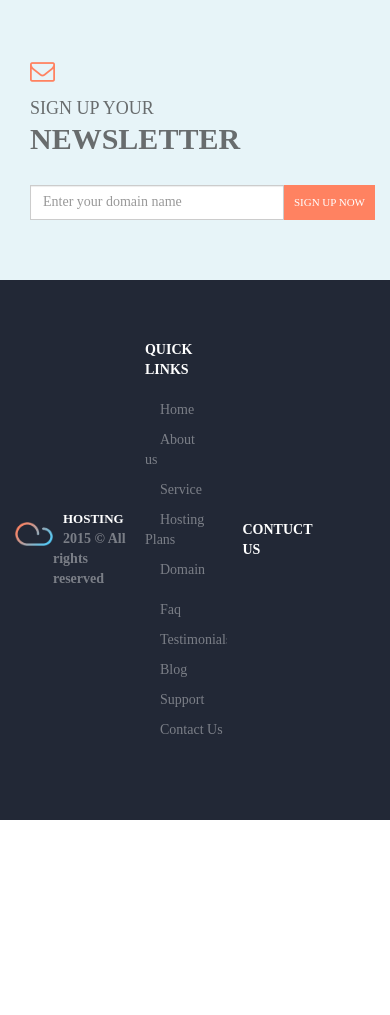
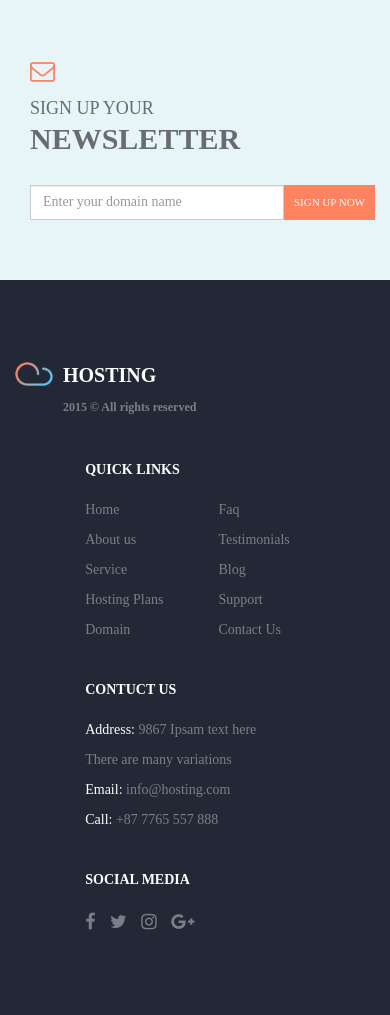
Before and after one commit to puh50/Bootstrap-3-site, a PHP site: page / in a window 390 px wide. Shown: the part 4735-5750 px from the top of the page. Before the commit the page ends 5555 px from the top, so only its background shows below. Run offline with PHP 8.4, Linux system fonts and the light colour scheme.

Commit message:
finish footer

```diff
--- a/Site/css/style.css
+++ b/Site/css/style.css
@@ -25,6 +25,7 @@ a {
 a:hover {
     text-decoration: none;
     cursor: pointer;
+    opacity: 1;
 }
 a:link {
     text-decoration: none;
@@ -115,7 +116,7 @@ a:link {
     color: #161920;
     opacity: 0.5;
 }
-.support-register a:hover, .support-login a:hover {
+.support-register a:hover, .support-login a:hover, .footer-links a:hover {
     opacity: 1;
 }
 
@@ -130,10 +131,9 @@ a:link {
     list-style: none;
 }
 .menu-item a {
-    font-size: 10px;
     color: var(--white);
     text-transform: uppercase;
-    padding: 20px 30px 20px 36px;
+    padding: 20px 24px 20px 25px;
     display: block;
 }
 .menu-item a:hover {
@@ -523,6 +523,9 @@ a:link {
     color: var(--white);
     background-color: var(--darkblue);
 }
+.footer-opacity-4 {
+    opacity: 0.4;
+}
 .footer-flex-block {
     display: flex;
     align-items: center;
@@ -538,7 +541,10 @@ a:link {
     color: var(--white);
     text-transform: none;
     padding-left: 10px;
-    opacity: 0.4;
+}
+.footer-flex-block-list {
+    display: flex;
+    align-items: flex-start;
 }
 .footer-title {
     font-weight: bold;
@@ -550,7 +556,14 @@ a:link {
 }
 .footer-links {
     padding-left: 0;
+    margin-left: -15px;
     float: left;
+}
+.footer-links-contuct {
+    margin-left: 0;
+}
+.footer-links-marg-right {
+    margin-right: 40px;
 }
 .footer-links li {
     padding-left: 0;
@@ -559,16 +572,23 @@ a:link {
 .footer-links a {
     opacity: 0.4;
 }
-.footer-links a:hover {
-    opacity: 1;
+.social-icons {
+    font-size: 20px;
 }
-
+.social-icons a {
+    padding: 0;
+}
+.social-icon, .social-icons a:hover {
+    color: var(--white);
+    margin-right: 15px;
+}
 
 /*Media*/
 
 @media screen and (max-width: 1199px) {
     .menu-item a {
-        padding: 20px 20px 20px 26px;
+        font-size: 12px;
+        padding: 20px 19px 20px 19px;
     }
     .form-group p {
         font-size: 14px;
@@ -604,6 +624,12 @@ a:link {
     }
     .features-list-block, .button-block-view-all {
         height: 120px;
+    }
+    .rights {
+        font-size: 12px;
+    }
+    .social-icons {
+        font-size: 18px;
     }
 }
 
@@ -674,6 +700,15 @@ a:link {
     .input-group-addon {
         padding: 6px 20px;
     }
+    .footer-flex-block {
+        display: block;
+    }
+    .footer-flex-block-list {
+        display: block;
+    }
+    .footer-logo {
+        margin-bottom: 20px;
+    }
 }
 
 @media screen and (max-width: 767px) {
@@ -687,6 +722,9 @@ a:link {
     }
     .logo-title {
         font-size: 13px;
+    }
+    .logo-title-footer {
+        font-size: 20px;
     }
     .support-register, .support-login {
         border-left: none;
@@ -749,6 +787,20 @@ a:link {
         font-size: 11px;
         padding: 6px 10px;
     }
+    .social-icon, .social-icons a:hover {
+        margin-right: 10px;
+    }
+    .footer-flex-block {
+        display: flex;
+        flex-direction: column;
+    }
+    .footer-flex-block-list {
+        display: flex;
+        flex-direction: column;
+    }
+    .quick-links {
+        margin-bottom: 20px;
+    }
 }
 
 @media screen and (max-width: 575px) {
--- a/Site/index.html
+++ b/Site/index.html
@@ -385,16 +385,17 @@
         <section id="footer">
             <div class="container footer">
                 <div class="row footer-flex-block">
-                    <div class="logo col-xs-4">
+                    <div class="logo footer-logo col-xs-12 col-md-4 col-lg-5">
                         <div class="logo-img logo-img-footer"><a href="#"></a></div>
                         <div class="logo-title logo-title-footer">
                             <a href="#">Hosting</a> <br>
-                            <span class="rights">2015 &copy; All rights reserved</span>
+                            <span class="rights footer-opacity-4">2015 &copy; All rights reserved</span>
                         </div>
                      </div>
-                     <div class="quick-links col-xs-3">
+                     <div class="footer-flex-block-list">
+                        <div class="quick-links col-sm-5 col-md-5">
                             <div class="footer-title">Quick Links</div>
-                         <ul class="footer-links">
+                            <ul class="footer-links footer-links-marg-right">
                                 <li><a href="#">Home</a></li>
                                 <li><a href="#">About us</a></li>
                                 <li><a href="#">Service</a></li>
@@ -409,11 +410,25 @@
                                 <li><a href="#">Contact Us</a></li>
                             </ul>
                         </div>
-                     <div class="quick-links col-xs-3">
+                        <div class="quick-links col-sm-4 col-md-4">
                             <div class="footer-title">Contuct Us</div>
-
+                            <ul class="footer-links footer-links-contuct">
+                                <li>Address: <span class="footer-opacity-4">9867 Ipsam text here</span></li>
+                                <li><span class="footer-opacity-4">There are many variations</span></li>
+                                <li>Email: <span class="footer-opacity-4">info@hosting.com</span></li>
+                                <li>Call: <span class="footer-opacity-4">+87 7765 557 888</span></li>
+                            </ul>
                         </div>
-                     <div class="quick-links col-xs-2"></div>
+                        <div class="quick-links col-sm-3 col-md-3">
+                            <div class="footer-title footer-title-contuct">Social media</div>
+                            <div class="social-icons">
+                                <a href="#" class="fa fa-facebook social-icon footer-opacity-4"></a>
+                                <a href="#" class="fa fa-twitter social-icon footer-opacity-4"></a>
+                                <a href="#" class="fa fa-instagram social-icon footer-opacity-4"></a>
+                                <a href="#" class="fa fa-google-plus social-icon footer-opacity-4"></a>
+                            </div>
+                        </div>
+                    </div>
                 </div>
             </div>
         </section>
```
Lines whose indentation alone changed are shown as unchanged.
